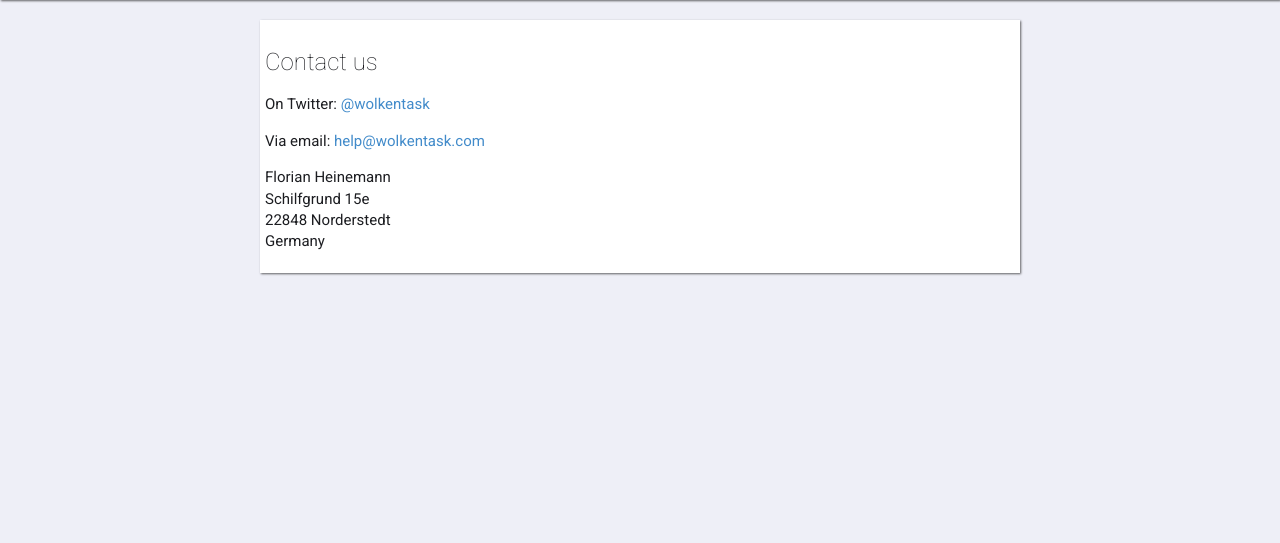
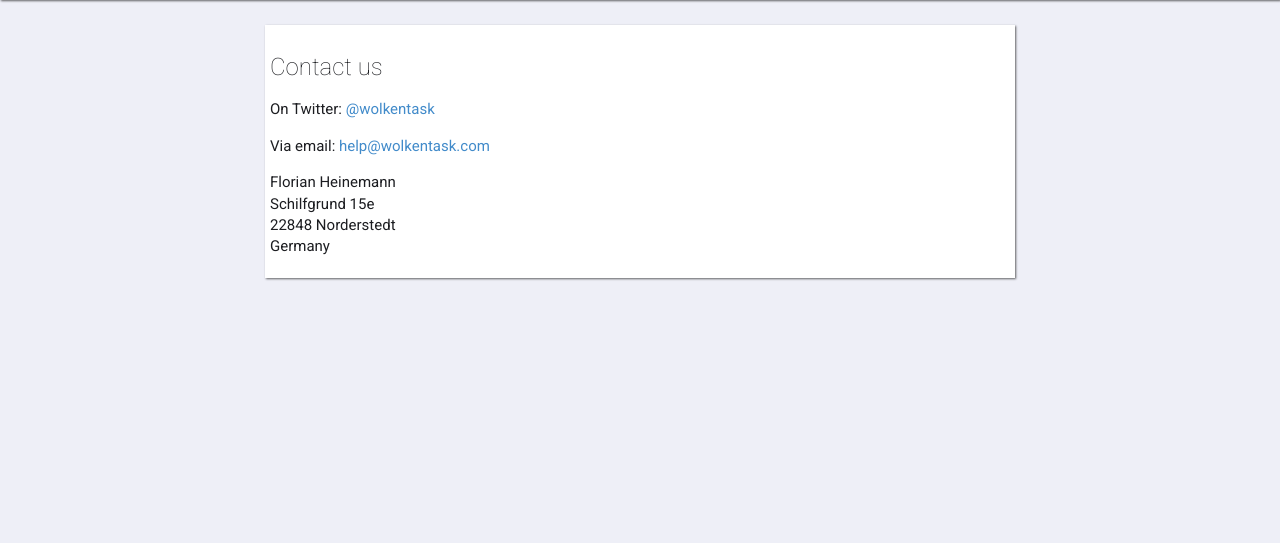
Before and after one commit to florianheinemann/wolkentask, a Node server app: page /contact in a window 1280 px wide. Shown: the part 50-593 px from the top of the page. Run offline with Node 20, Linux system fonts and the light colour scheme; some libraries are stand-ins or nearby versions.

Commit message:
Further design improvements

```diff
--- a/public/javascripts/controllers/WolkentaskController.js
+++ b/public/javascripts/controllers/WolkentaskController.js
@@ -28,7 +28,7 @@ function WolkentaskController($scope, $http, $q, $window, $timeout, favoritesSer
 				$window.location.href = '/logout';
 			});
 		} else {
-			alertify.error(message);
+			alertify.error( (message) ? message : "Some internal trouble...");
 		}
 	});
 
--- a/public/stylesheets/style.css
+++ b/public/stylesheets/style.css
@@ -200,6 +200,18 @@ input, button, select, textarea {
 
 /* Grid layout */
 
+.centered-container {
+	padding: 5px;
+}
+
+@media(min-width:768px) {
+	.centered-container {
+		width: 750px;
+		margin-right: auto;
+		margin-left: auto;
+	}
+}
+
 .section {
 	clear: both;
 	padding: 0px;
@@ -207,43 +219,53 @@ input, button, select, textarea {
 }
 
 .col {
-	display: block;
+	box-sizing: border-box;
+	-moz-box-sizing: border-box;
+	-webkit-box-sizing: border-box;
+	overflow: hidden;
+	padding: 5px;
+}
+
+#content-pane {
+	margin-left: 280px;
 	box-sizing: border-box;
 	-moz-box-sizing: border-box;
 	-webkit-box-sizing: border-box;
 	overflow: hidden;
 }
 
-.content-column {
-	margin-left: 280px;
-}
-
-.nav-column {
+#file-pane {
 	float: left;
 	width: 280px;
+	box-sizing: border-box;
+	-moz-box-sizing: border-box;
+	-webkit-box-sizing: border-box;
+	overflow: hidden;
 }
 
 .col-1-3 {
 	width: 33.33333333%;
 	float: left;
-	padding: 5px;
+}
+
+.col-full {
+	width: 100%;
 }
 
 @media(max-width: 767px) {
-	.content-column {
+	#content-pane {
 		width: 100%;
 		margin-left: 0px;
 		float: none;
 	}
 
-	.nav-column {
+	#file-pane {
 		width: 100%;
 	}
 
 	.col-1-3 {
 		width: 100%;
 		float: none;
-		padding: 0px 5px 0px 5px;
 	}
 }
 
@@ -306,6 +328,17 @@ button {
 	position: relative;
 }
 
+.white-panel {
+	background-color: white;
+	box-shadow: 1px 1px 2px 0px rgba(50, 50, 50, 0.75);
+	-webkit-box-shadow: 1px 1px 2px 0px rgba(50, 50, 50, 0.75);
+}
+
+.stacked-panel {
+	margin: 20px 0px;
+	overflow: hidden;
+}
+
 #top {
 	background: #1C1D21;
 	color: #EEEFF7;
@@ -366,22 +399,6 @@ button {
 	}
 }
 
-.white-panel {
-	overflow: hidden;
-	margin: 20px 5px;
-	background-color: white;
-	box-shadow: 1px 1px 2px 0px rgba(50, 50, 50, 0.75);
-	-webkit-box-shadow: 1px 1px 2px 0px rgba(50, 50, 50, 0.75);
-}
-
-@media(min-width:768px) {
-	.white-panel {
-		width: 750px;
-		margin-right: auto;
-		margin-left: auto;
-	}
-}
-
 #about h3 {
 	text-align: center;
 }
@@ -397,6 +414,8 @@ button {
 	background-color: white;
 	color: #1C1D21;
 	display: inline;
+	box-shadow: 1px 1px 1px 0px rgba(50, 50, 50, 0.75);
+	-webkit-box-shadow: 1px 1px 1px 0px rgba(50, 50, 50, 0.75);
 }
 
 #hero button {
@@ -451,28 +470,12 @@ button {
 	}
 }
 
-#content-pane, #file-pane, .middle-content {
-	padding: 5px;
-}
-
 @media(max-width: 767px) {
 	#file-pane.hideFilePane {
 		height: 0px;
 		overflow: hidden;
 		padding: 0px;
 	}
-}
-
-#content-pane h2, #content-pane h3 {
-	padding: 0px 5px;
-}
-
-.wt-no-content h2 {
-	font-style: italic;
-}
-
-#content-pane .wt-no-content p {
-	padding: 0px 5px;
 }
 
 .wt-no-fav, .wt-no-todo-item {
--- a/views/contact.jade
+++ b/views/contact.jade
@@ -8,19 +8,20 @@ block content
 			include includes/header
 
 		div#middle-section
-			div.white-panel.middle-content
-				h2 Contact us
-				p On Twitter:
-					a(href="https://twitter.com/wolkentask") @wolkentask
-				p Via email:
-					a(href="mailto:help@wolkentask.com") help@wolkentask.com
-				p Florian Heinemann
-					br
-					| Schilfgrund 15e
-					br
-					| 22848 Norderstedt
-					br
-					| Germany
+			div.centered-container
+				div.white-panel.stacked-panel.col.col-full
+					h2 Contact us
+					p On Twitter:
+						a(href="https://twitter.com/wolkentask") @wolkentask
+					p Via email:
+						a(href="mailto:help@wolkentask.com") help@wolkentask.com
+					p Florian Heinemann
+						br
+						| Schilfgrund 15e
+						br
+						| 22848 Norderstedt
+						br
+						| Germany
 		footer#end
 			include includes/footer
 
```
Also changed, not shown: views/includes/about.jade (+5 -5 lines), views/index.jade (+61 -60 lines), views/legal.jade (+22 -21 lines).
